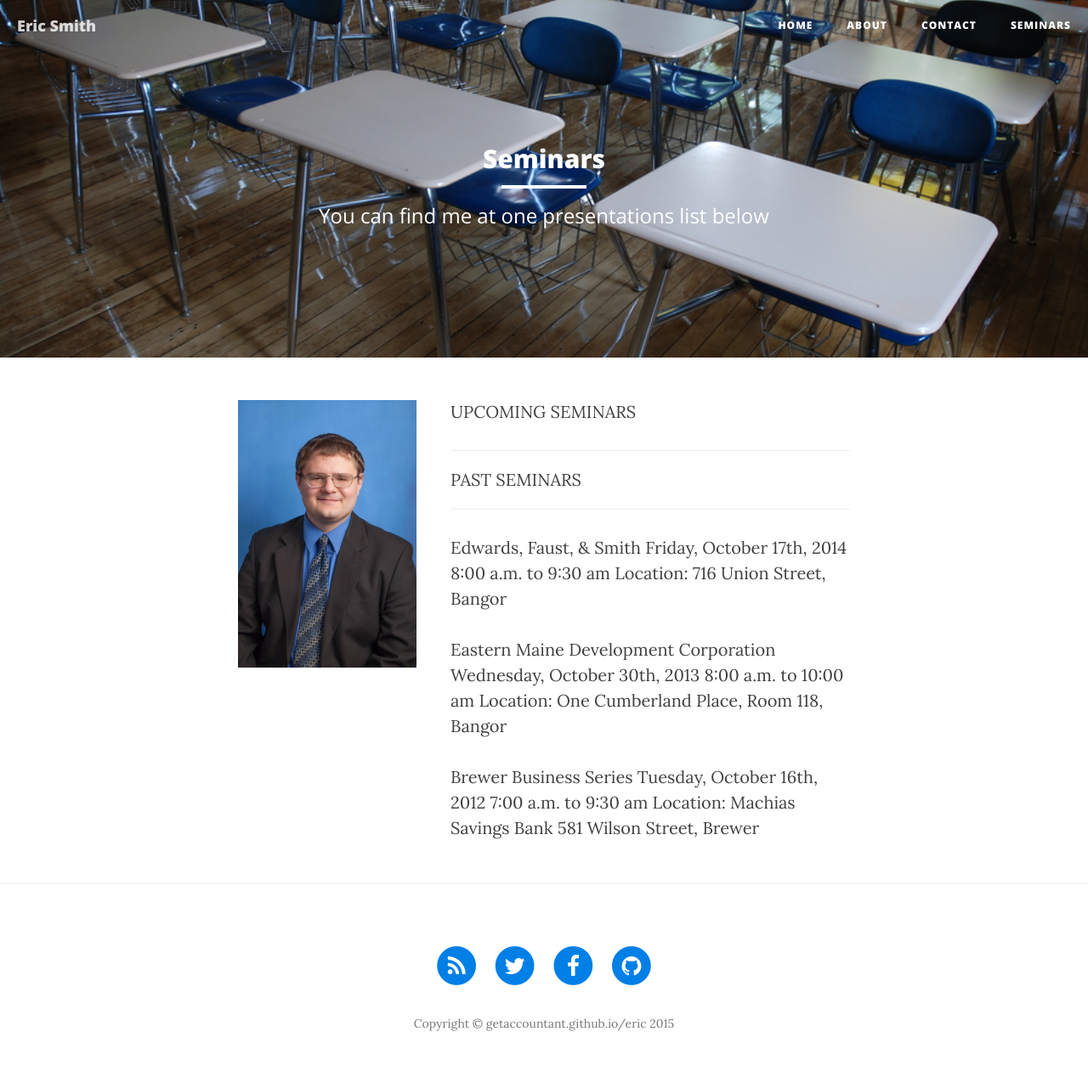
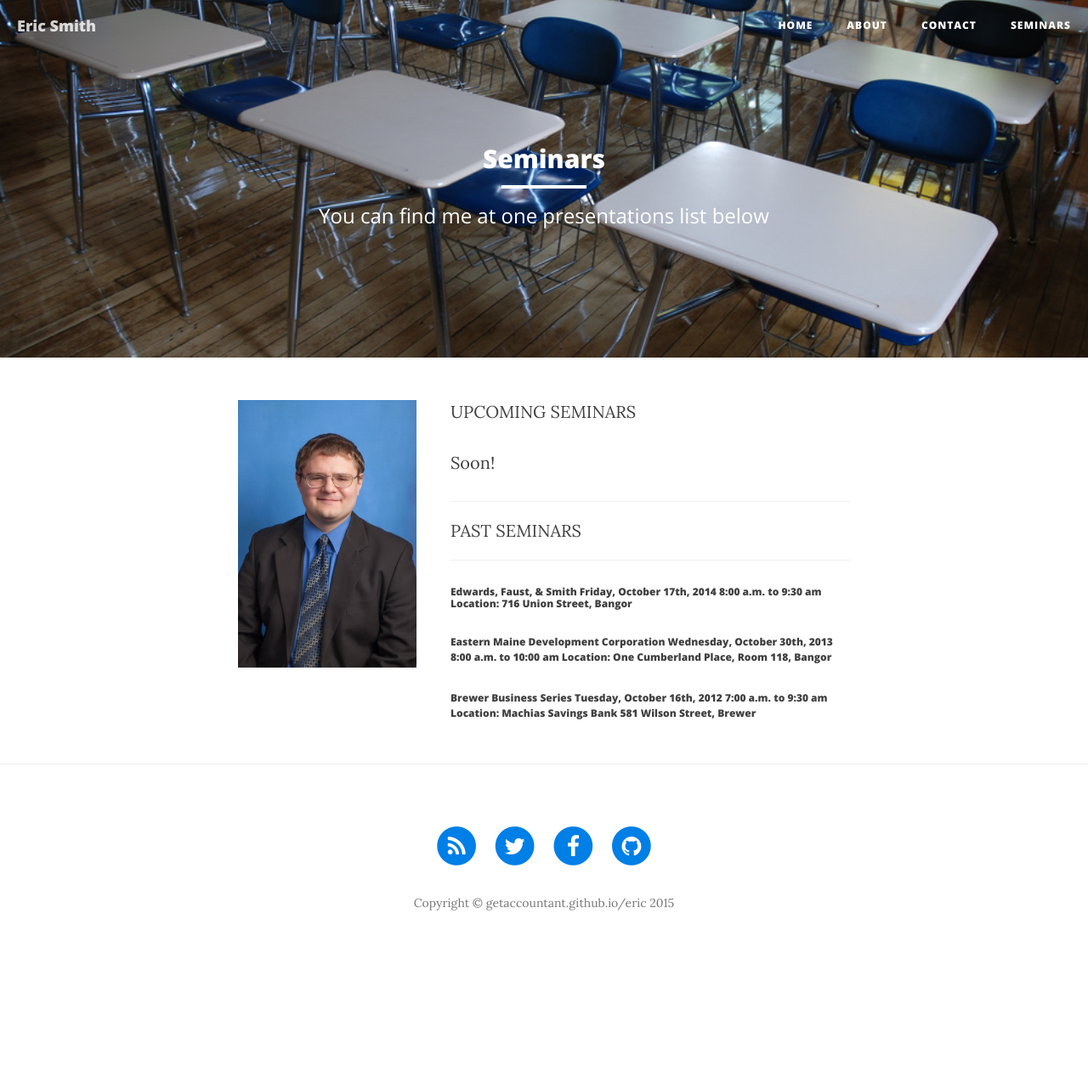
Before and after one commit to grumaccountant/eric, a Jekyll site: the page built from seminars.html, in a window 1280 px wide. Shown: the whole page at 85% size. Built offline with Jekyll 4.4.1, drawn with Linux system fonts in a browser that asks for light colours; nearby versions of some CDN libraries; after the commit the page ends 1139 px from its top, so only the background shows below that.

Commit message:
Update seminars.html

```diff
--- a/seminars.html
+++ b/seminars.html
@@ -14,11 +14,12 @@ header-img: "img/sem-bg.jpg"
 UPCOMING SEMINARS
 <p>
 <p>
+Soon!
 <p>
 <hr>
 PAST SEMINARS
 <hr>
-<p>
+<p><h6>
 Edwards, Faust, & Smith
 Friday, October 17th, 2014 8:00 a.m. to 9:30 am
 Location:  716 Union Street, Bangor
@@ -30,7 +31,7 @@ Location: One Cumberland Place, Room 118, Bangor
 Brewer Business Series
 Tuesday, October 16th, 2012 7:00 a.m. to 9:30 am
 Location:  Machias Savings Bank 581 Wilson Street, Brewer
-
+<h6>
 
     </div>
   </div>
```
